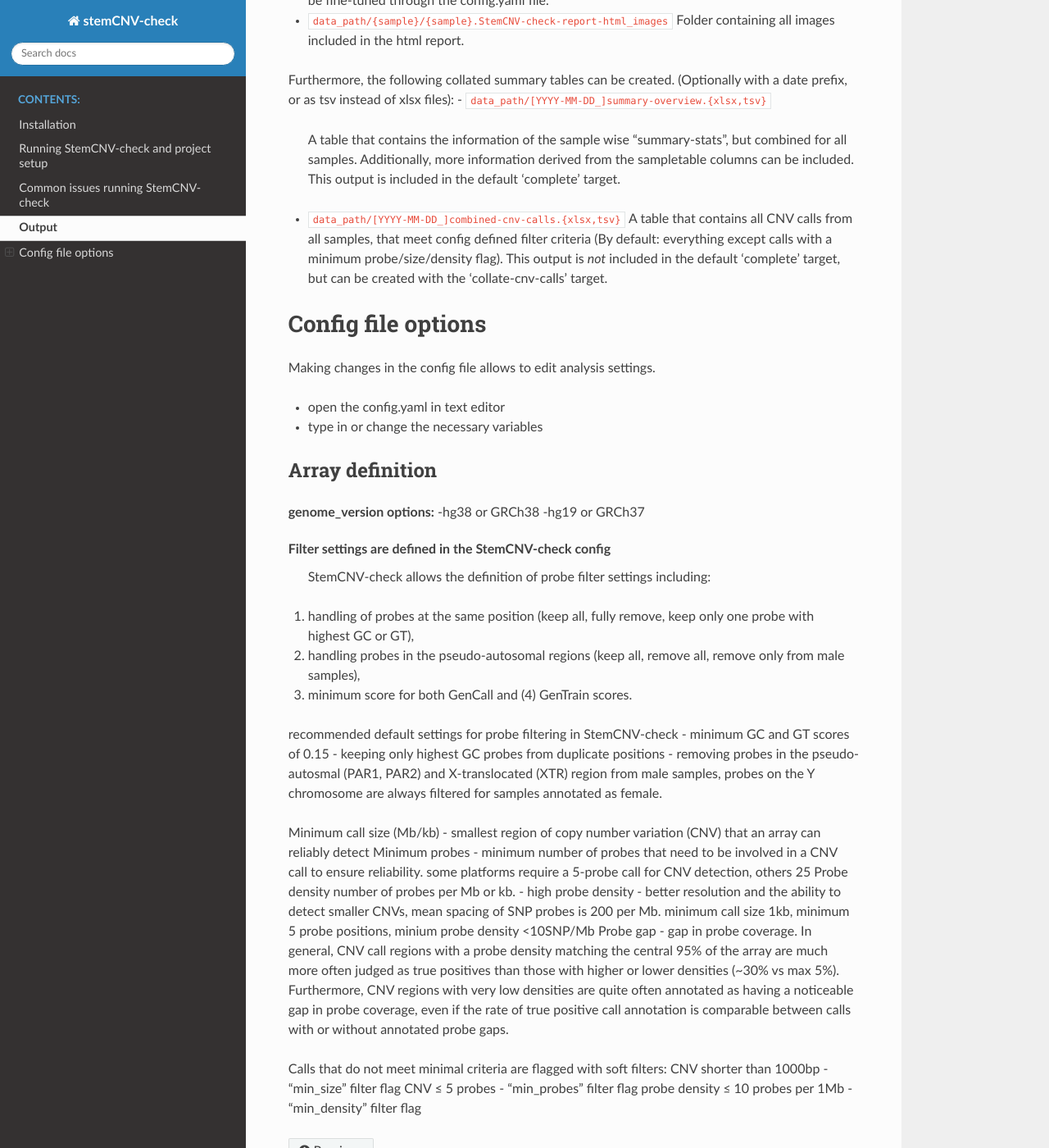
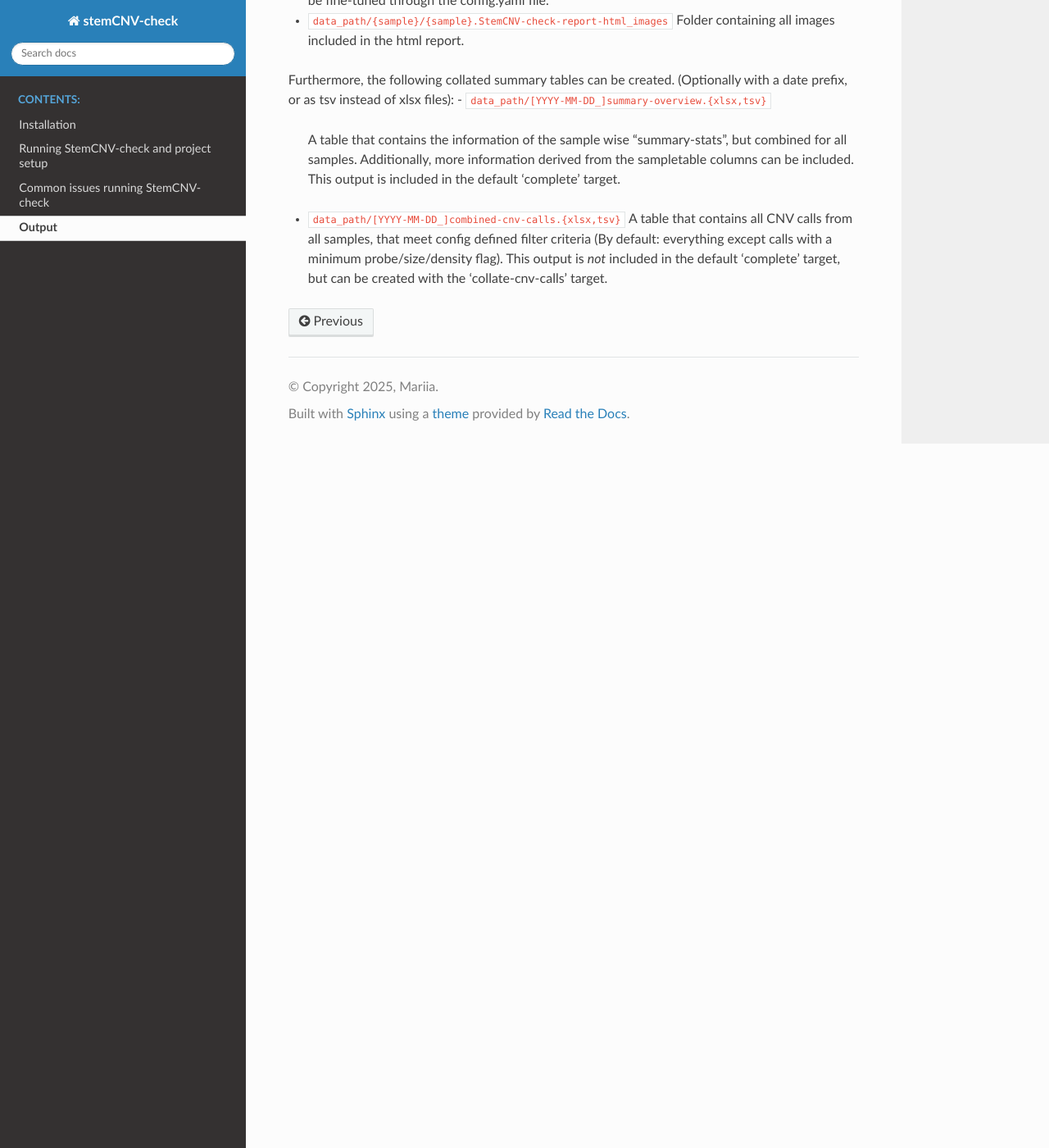
Before and after one commit to icalledmyselfmoon/stemCNV_check_Read_the_docs, a Sphinx documentation site: the page built from source/output_files.rst, in a window 1280 px wide and 1400 px high, scrolled down 923 px. Shown: the whole window at 82% size. Built offline with Sphinx 7.4.7 and the Read the Docs theme 3.1.0, drawn with Linux system fonts in a browser that asks for light colours; pages that are not in the unit, such as notebooks, are missing from menus.

Commit message:
Update output_files.rst

```diff
--- a/source/output_files.rst
+++ b/source/output_files.rst
@@ -44,62 +44,3 @@
   A table that contains all CNV calls from all samples, that meet config defined filter criteria (By default:
   everything except calls with a minimum probe/size/density flag). This output is *not* included in the default
   'complete' target, but can be created with the 'collate-cnv-calls' target.
-
-
-
-Config file options
-============
-
-Making changes in the config file allows to edit analysis settings.
-
-- open the config.yaml in text editor
-- type in or change the necessary variables
-
-Array definition
---------------
-**genome_version options:**
--hg38 or GRCh38
--hg19 or GRCh37
-
-
- Probe filtering
- --------------
-
-Filter settings are defined in the StemCNV-check config
- StemCNV-check allows the definition of probe filter settings including:
-(1) handling of probes at the same position (keep all, fully remove, keep only one probe with highest GC or GT),
-(2) handling probes in the pseudo-autosomal regions (keep all, remove all, remove only from male samples),
-(3) minimum score for both GenCall and (4) GenTrain scores.
-
-recommended default settings for probe filtering in StemCNV-check
-- minimum GC and GT scores of 0.15
-- keeping only highest GC probes from duplicate positions
-- removing probes in the pseudo-autosmal (PAR1, PAR2) and X-translocated (XTR) region from male samples, probes on the Y chromosome are always filtered for samples annotated as female.
-
-.. list-table::  Filters
-   :widths: 15 15
-   :header-rows: 1
-
-   * - Basic filters (minimal filters)
-     - min_size
-     - min_probes
-     - min_density
-
-   * - “Extended” filters
-     - high_probe_dens
-     - probe_gap
-
-
-Minimum call size (Mb/kb) - smallest region of copy number variation (CNV) that an array can reliably detect
-Minimum probes - minimum number of probes that need to be involved in a CNV call to ensure reliability.
-some platforms require a 5-probe call for CNV detection, others 25
-Probe density  number of probes per Mb or kb.
-- high probe density - better resolution and the ability to detect smaller CNVs, mean spacing of SNP probes is 200 per Mb.
-minimum call size 1kb, minimum 5 probe positions, minium probe density <10SNP/Mb
-Probe gap - gap in probe coverage.
-In general, CNV call regions with a probe density matching the central 95% of the array are much more often judged as true positives than those with higher or lower densities (~30% vs max 5%). Furthermore, CNV regions with very low densities are quite often annotated as having a noticeable gap in probe coverage, even if the rate of true positive call annotation is comparable between calls with or without annotated probe gaps.
-
-Calls that do not meet minimal criteria are flagged with soft filters:
-CNV shorter than 1000bp - “min_size” filter flag
-CNV ≤ 5 probes - “min_probes” filter flag
-probe density  ≤  10 probes per 1Mb - “min_density” filter flag
```
